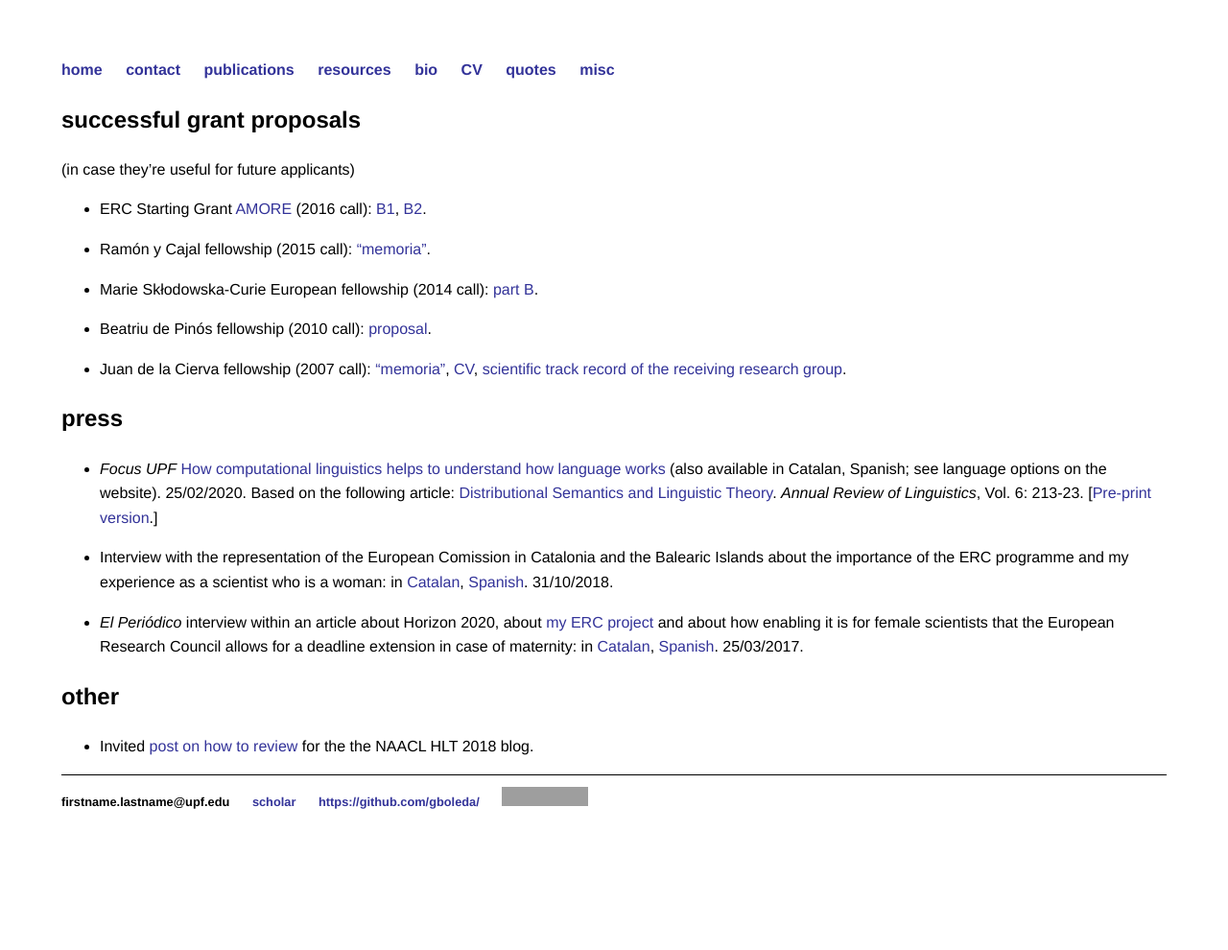
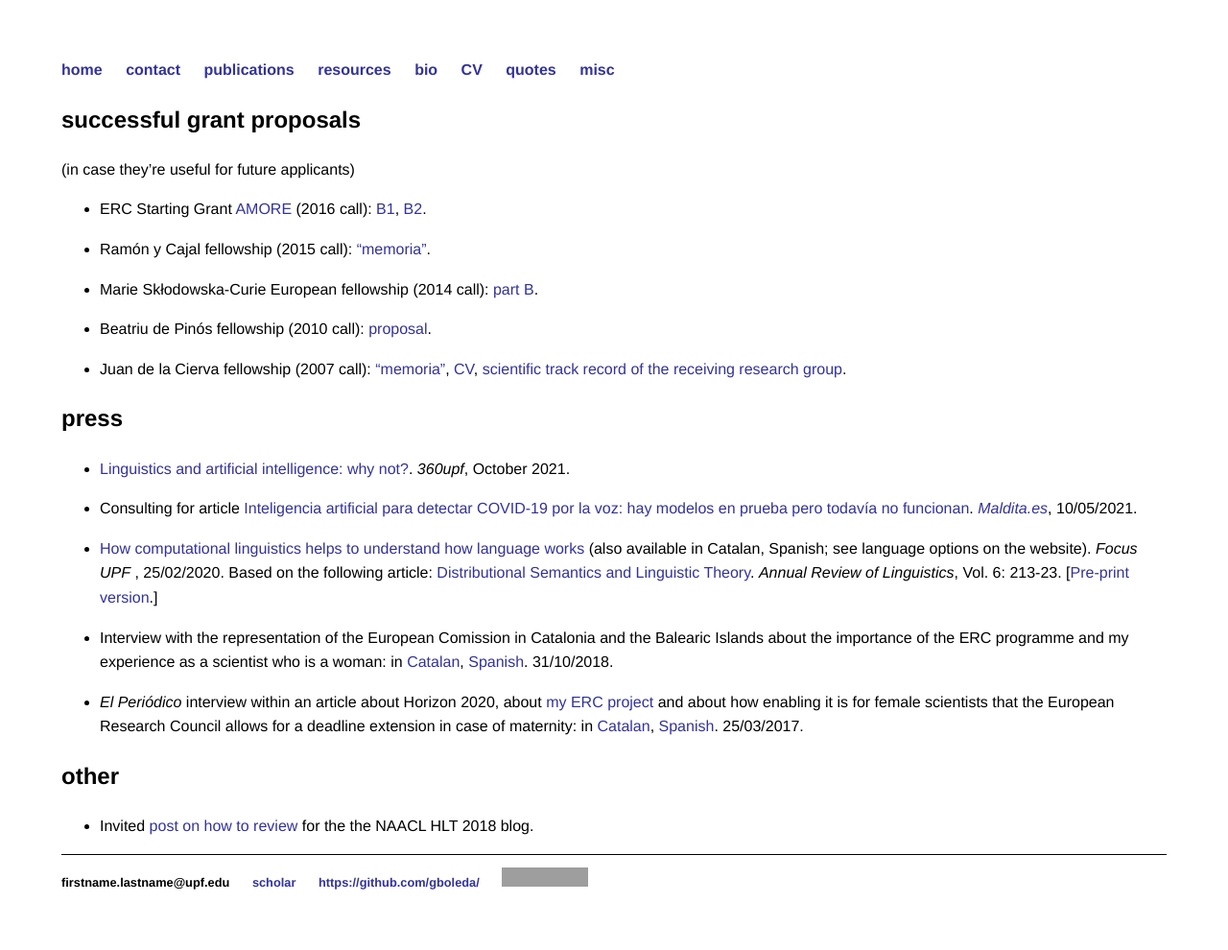
Before and after one commit to gboleda/gboleda.github.io, a Jekyll site: the page built from misc.md, in a window 1280 px wide. Shown: the whole page at 96% size. Built offline with Jekyll 4.4.1, drawn with Linux system fonts in a browser that asks for light colours; before the commit the page ends 907 px from its top, so only the background shows below that; grey boxes are pictures that could not be loaded.

Commit message:
rev jan 22

```diff
--- a/index.html
+++ b/index.html
@@ -42,6 +42,4 @@
   <li>September 2021: Paper published in the <i>Cognitive Science</i> journal: <a href="http://dx.doi.org/10.1111/cogs.13029">Distributional models of category concepts based on names of category members</a> with Matthijs Westera, Abhijeet Gupta, and Sebastian Padó.</li>
   <li>September 2021: Paper accepted at CoNLL 2021:  <a href="https://aclanthology.org/2021.conll-1.36.pdf">Does referent predictability affect the choice of referential form? A computational approach using masked coreference resolution</a>, with Laura Aina, Xixian Liao, and Matthijs Westera.
   <li>May 2021: Back from a 6-month long sick leave caused by my psychiatric illness.</li>
-  <li>December 2020: Paper published at COLING 2020: <a href="https://www.aclweb.org/anthology/2020.coling-main.172.pdf">Humans Meet Models on Object Naming: A New Dataset and Analysis</a>, with Carina Silberer, Sina Zarrieß, and Matthijs Westera.</li>
-  <li>September 2020: Proceedings paper from Sinn und Bedeutung 24 out: <a href="https://ojs.ub.uni-konstanz.de/sub/index.php/sub/article/view/908/834">A closer look at scalar diversity using contextualized semantic similarity</a>, with Matthijs Westera.</li>
 </ul>
--- a/misc.md
+++ b/misc.md
@@ -19,7 +19,11 @@
 
 ## press
 
-- _Focus UPF_  [How computational linguistics helps to understand how language works](https://www.upf.edu/web/focus/inici/-/asset_publisher/HmdVwKrOeKpM/content/id/232783382/maximized) (also available in Catalan, Spanish; see language options on the website). 25/02/2020. Based on the following article: [Distributional Semantics and Linguistic Theory](http://www.annualreviews.org/eprint/49J5VEMAMTAXAHVCUVDF/full/10.1146/annurev-linguistics-011619-030303). _Annual Review of Linguistics_, Vol. 6: 213-23. [[Pre-print version](https://arxiv.org/pdf/1905.01896.pdf).]
+- [Linguistics and artificial intelligence: why not?](https://www.upf.edu/web/360upf/numero9/calidoscopi/gemma-boleda). _360upf_, October 2021.
+
+- Consulting for article [Inteligencia artificial para detectar COVID-19 por la voz: hay modelos en prueba pero todavía no funcionan](https://maldita.es/malditatecnologia/20210510/inteligencia-artificial-covid-19-voz/). [_Maldita.es_](https://maldita.es), 10/05/2021.
+
+- [How computational linguistics helps to understand how language works](https://www.upf.edu/web/focus/inici/-/asset_publisher/HmdVwKrOeKpM/content/id/232783382/maximized) (also available in Catalan, Spanish; see language options on the website). _Focus UPF_ , 25/02/2020. Based on the following article: [Distributional Semantics and Linguistic Theory](http://www.annualreviews.org/eprint/49J5VEMAMTAXAHVCUVDF/full/10.1146/annurev-linguistics-011619-030303). _Annual Review of Linguistics_, Vol. 6: 213-23. [[Pre-print version](https://arxiv.org/pdf/1905.01896.pdf).]
 
 - Interview with the representation of the European Comission in Catalonia and the Balearic Islands about the importance of the ERC programme and my experience as a scientist who is a woman: in [Catalan](https://ec.europa.eu/spain/barcelona/news/els-programes-de-la-ue-han-representat-un-salt-qualitatiu-en-la-recerca-que-es-pot-fer-europa_ca), [Spanish](https://ec.europa.eu/spain/barcelona/news/els-programes-de-la-ue-han-representat-un-salt-qualitatiu-en-la-recerca-que-es-pot-fer-europa_es). 31/10/2018.
 
```
